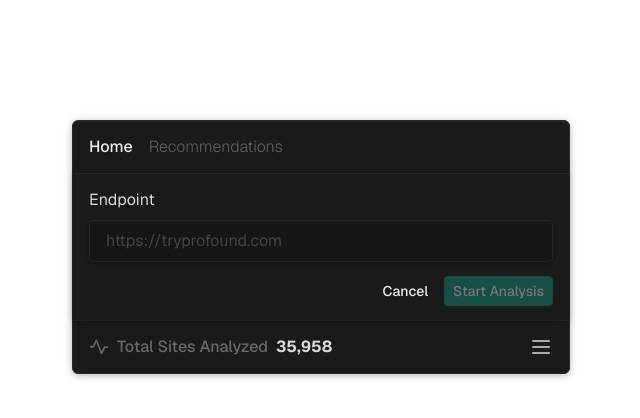
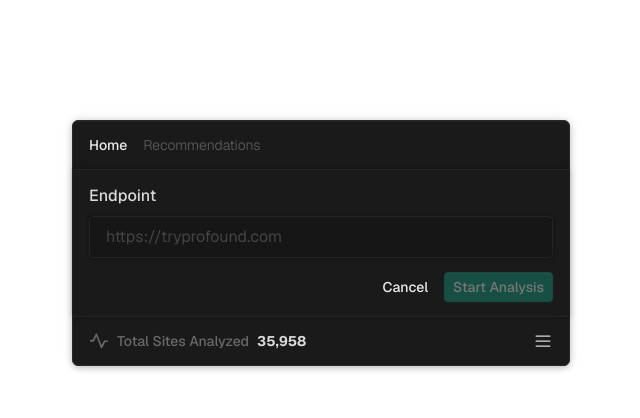
Before and after one commit to deeepsig/aio-tool, a Next.js app: page / in a window 1280 px wide. Shown: the top 418 px of the page, without its empty margins (319-959 px from the left). Built offline with nearby package versions, Linux system fonts and the light colour scheme.

Commit message:
makeshift styling changes --TODO

```diff
--- a/src/components/info/viewcount.tsx
+++ b/src/components/info/viewcount.tsx
@@ -14,7 +14,7 @@ export default function ViewCount({
 }: ViewCountProps) {
   return (
     <div
-      className={`flex items-center gap-2 text-base px-2 py-1 -mx-2 -my-1 ${className}`}
+      className={`flex items-center gap-2 text-sm px-2 py-1 -mx-2 -my-1 ${className}`}
     >
       <IconGraph width={20} height={20} fill="#696969" />
       <span className="text-[#696969] font-medium">{text}</span>
--- a/src/components/navbar/nav-buttons.tsx
+++ b/src/components/navbar/nav-buttons.tsx
@@ -32,7 +32,7 @@ function NavButton({
         cursor-pointer
         transition-all duration-100 ease-in-out
         rounded
-        text-base
+        text-sm
         disabled:opacity-40
         disabled:cursor-not-allowed
         hover:opacity-80
--- a/src/components/process/process-panel.tsx
+++ b/src/components/process/process-panel.tsx
@@ -23,7 +23,7 @@ export default function ProcessPanel({
     >
       <h3
         id="processes-heading"
-        className="font-semibold text-base text-[#D9D9D9]"
+        className="font-medium text-base text-[#D9D9D9]"
       >
         Processes
       </h3>
--- a/src/components/recommendations/recommendations-panel.tsx
+++ b/src/components/recommendations/recommendations-panel.tsx
@@ -43,7 +43,7 @@ export default function RecommendationsPanel({
     >
       <h3
         id="recommendations-heading"
-        className="font-semibold text-base text-[#D9D9D9]"
+        className="font-medium text-base text-[#D9D9D9]"
       >
         Recommendations
       </h3>
--- a/src/components/ui/buttons/button-menu.tsx
+++ b/src/components/ui/buttons/button-menu.tsx
@@ -13,7 +13,7 @@ export default function MenuButton({
   onClick,
   disabled = false,
   className = '',
-  iconSize = 24,
+  iconSize = 20,
   iconFill = '#D9D9D9',
 }: MenuButtonProps) {
   return (
--- a/src/components/url/url-input.tsx
+++ b/src/components/url/url-input.tsx
@@ -22,7 +22,7 @@ export default function UrlInput({
 
   return (
     <div className={`space-y-2 ${className}`}>
-      <h3 id={labelId} className="font-normal text-base text-[#D9D9D9]">
+      <h3 id={labelId} className="font-medium text-base text-[#D9D9D9]">
         Endpoint
       </h3>
       <Input
```
